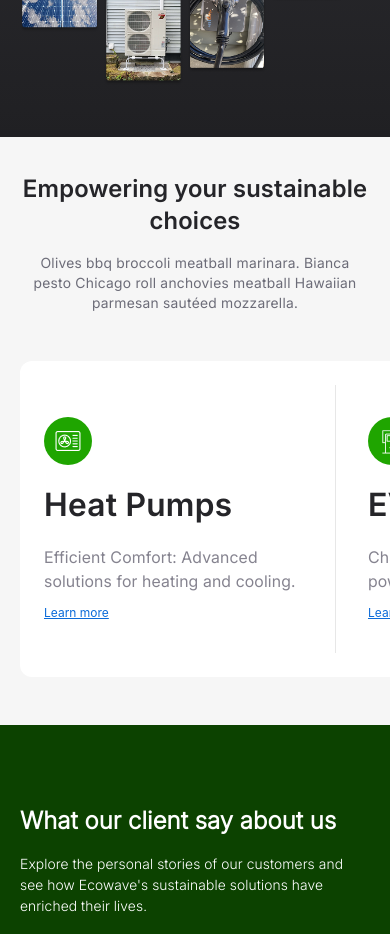
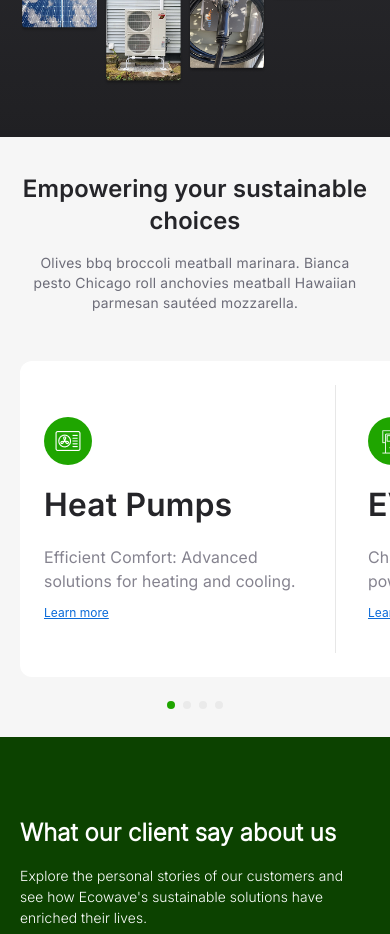
Before and after one commit to EcowaveUS/ecowaveus, a React (Vite) app: page / in a window 390 px wide. Shown: the part 1520-2454 px from the top of the page. Built offline with nearby package versions, Linux system fonts and the light colour scheme; no server answers.

Commit message:
Improved the solution section in the homepage

```diff
--- a/src/components/pagesComponents/OurSolutions.tsx
+++ b/src/components/pagesComponents/OurSolutions.tsx
@@ -1,19 +1,21 @@
 import { Box, Theme, Typography, useMediaQuery } from "@mui/material";
 import { services } from "../../constants/data";
 import { Swiper, SwiperSlide } from "swiper/react";
-import { FreeMode } from "swiper/modules";
+import { FreeMode, Pagination } from "swiper/modules";
 import "swiper/css";
 import "swiper/css/free-mode";
+import "swiper/css/pagination";
 import { Link } from "react-router-dom";
 
 export const OurSolutions = () => {
   const isDesktop = useMediaQuery((theme: Theme) => theme.breakpoints.up("sm"));
+  const isWide = useMediaQuery(`(min-width: 1280px)`);
   return (
     <Box bgcolor={"#F6F6F6"}>
       <Box
         component={"div"}
         paddingTop={isDesktop ? "80px" : "36px"}
-        paddingBottom={isDesktop ? "80px" : "48px"}
+        paddingBottom={isDesktop ? (isWide ? "80px" : "35px") : "16px"}
         display={"flex"}
         flexDirection={"column"}
         gap={isDesktop ? "80px" : "48px"}
@@ -52,13 +54,18 @@ export const OurSolutions = () => {
           </Typography>
         </Box>
         <Swiper
-          modules={[FreeMode]}
+          modules={[FreeMode, Pagination]}
+          className="solutions-swiper"
           spaceBetween={0}
           slidesPerView={"auto"}
           freeMode={true}
           style={{ maxWidth: "100%" }}
-          slidesOffsetBefore={isDesktop ? 0 : 20}
-          slidesOffsetAfter={isDesktop ? 0 : 20}
+          slidesOffsetBefore={isWide ? 0 : 20}
+          slidesOffsetAfter={isWide ? 0 : 20}
+          pagination={{
+            clickable: true,
+            dynamicBullets: false,
+          }}
         >
           {services.map((s, _idx) => (
             <SwiperSlide style={{ width: "fit-content" }} key={_idx}>
--- a/src/index.css
+++ b/src/index.css
@@ -42,3 +42,17 @@ a {
     margin-top: 48px;
   }
 }
+
+.solutions-swiper .swiper-pagination-bullet {
+  width: 8px;
+  height: 8px;
+  background-color: #eaeaea;
+  opacity: 1;
+}
+.solutions-swiper .swiper-pagination-bullet.swiper-pagination-bullet-active {
+  background-color: #1fa500;
+}
+.solutions-swiper .swiper-pagination {
+  position: relative;
+  margin-top: 24px;
+}
```
